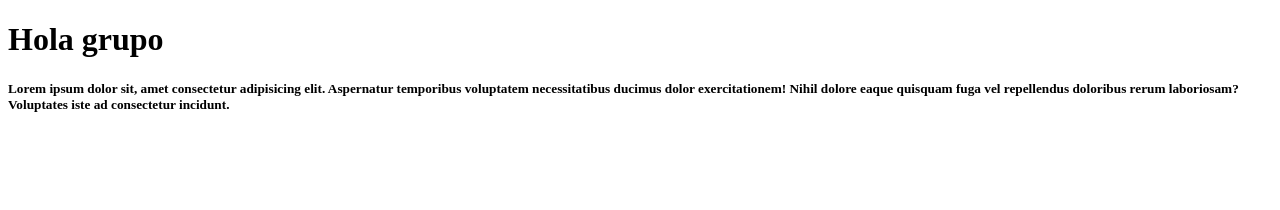
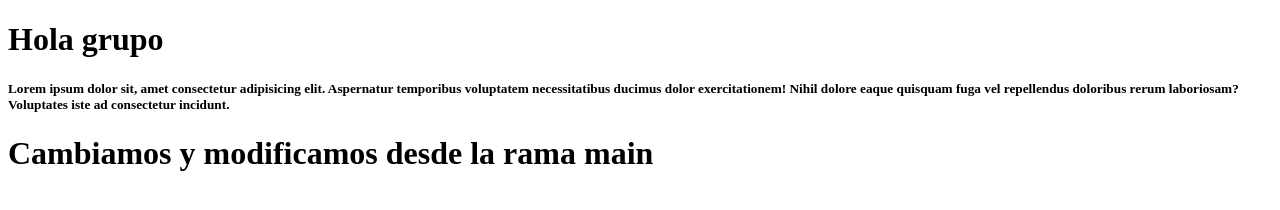
Before and after one commit to juandiaz9102/classGit, a plain HTML site: page index.html in a window 1280 px wide. Drawn offline with Linux system fonts and the light colour scheme.

Commit message:
Cambios en la rama main, agregamos un h1

```diff
--- a/index.html
+++ b/index.html
@@ -12,7 +12,7 @@
 
     <h5>Lorem ipsum dolor sit, amet consectetur adipisicing elit. Aspernatur temporibus voluptatem necessitatibus ducimus dolor exercitationem! Nihil dolore eaque quisquam fuga vel repellendus doloribus rerum laboriosam? Voluptates iste ad consectetur incidunt.</h5>
 
-
+    <h1>Cambiamos y modificamos desde la rama main</h1>
 
 </body>
 </html>
```
